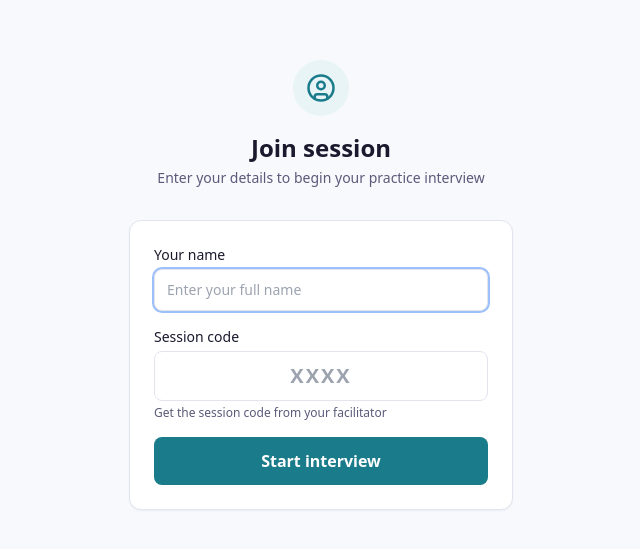
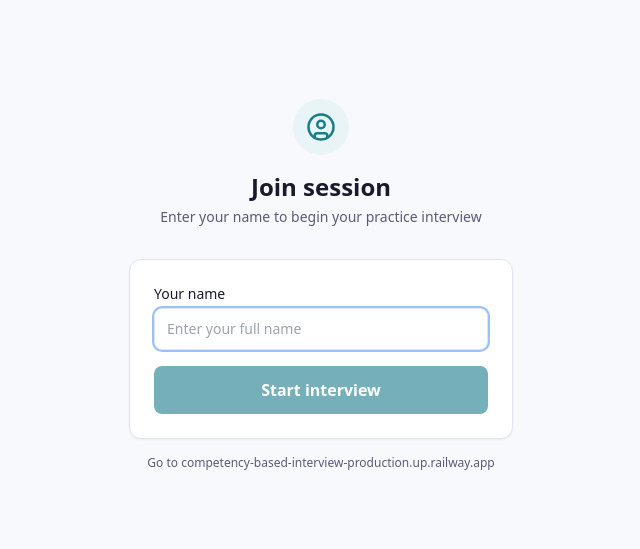
Before and after one commit to zohrab1919-eng/Competency-Based-Interview, a Next.js app: page /participant in a window 1280 px wide. Shown: the part 115-664 px from the top of the page, without its empty margins (319-959 px from the left). Built offline with nearby package versions, Linux system fonts and the light colour scheme.

Commit message:
fix: remove session code — participants just enter name and join directly

```diff
--- a/app/participant/page.tsx
+++ b/app/participant/page.tsx
@@ -2,43 +2,38 @@
 
 import { useState } from 'react';
 import { useRouter } from 'next/navigation';
-import { loadFacilitatorConfig, saveFacilitatorConfig, saveParticipantSession, generateId, getEnvSessionCode } from '@/lib/storage';
+import { saveParticipantSession, generateId, loadFacilitatorConfig, saveFacilitatorConfig } from '@/lib/storage';
 import { ParticipantSession } from '@/lib/types';
+import { defaultJDs, defaultPersonas } from '@/lib/defaults';
 import { UserCircle } from 'lucide-react';
 
 export default function ParticipantJoinPage() {
   const router = useRouter();
   const [name, setName] = useState('');
-  const [code, setCode] = useState('');
-  const [error, setError] = useState('');
   const [loading, setLoading] = useState(false);
 
   function handleSubmit(e: React.FormEvent) {
     e.preventDefault();
-    setError('');
-    if (!name.trim()) { setError('Please enter your name.'); return; }
-    if (code.trim().length !== 4) { setError('Session code must be 4 characters.'); return; }
+    if (!name.trim() || loading) return;
+    setLoading(true);
 
-    setLoading(true);
-    const config = loadFacilitatorConfig();
-    const envCode = getEnvSessionCode();
-    const validCode = envCode || config.sessionCode;
-
-    if (code.toUpperCase() !== validCode.toUpperCase()) {
-      setError("That session code doesn't match an active session. Check with your facilitator.");
-      setLoading(false);
-      return;
+    // Load facilitator config if available (facilitator's browser), otherwise use defaults
+    let config;
+    try {
+      config = loadFacilitatorConfig();
+    } catch {
+      config = null;
     }
 
-    // Determine persona
-    const personaId = config.assignedPersonas[name.trim()] || config.activePersonaId;
+    const activeJdId = config?.activeJdId || defaultJDs[0].id;
+    const activePersonaId = config?.assignedPersonas?.[name.trim()] || config?.activePersonaId || defaultPersonas[0].id;
 
     const session: ParticipantSession = {
       id: generateId(),
       participantName: name.trim(),
-      sessionCode: code.toUpperCase(),
-      jdId: config.activeJdId,
-      personaId,
+      sessionCode: 'OPEN',
+      jdId: activeJdId,
+      personaId: activePersonaId,
       status: 'not_started',
       messages: [],
       starCoverageByCompetency: {},
@@ -50,14 +45,17 @@ export default function ParticipantJoinPage() {
 
     saveParticipantSession(session);
 
-    // Register in facilitator config
-    const existing = config.sessions.findIndex(
-      (s) => s.participantName === name.trim() && s.sessionCode === code.toUpperCase()
-    );
-    if (existing < 0) {
-      config.sessions.push(session);
+    // Register session in facilitator config if on same browser
+    try {
+      if (config) {
+        const existing = config.sessions.findIndex((s) => s.participantName === name.trim());
+        if (existing < 0) config.sessions.push(session);
+        else config.sessions[existing] = session;
+        saveFacilitatorConfig(config);
+      }
+    } catch {
+      // Fine — participant is on a different device
     }
-    saveFacilitatorConfig(config);
 
     router.push('/participant/interview');
   }
@@ -70,7 +68,7 @@ export default function ParticipantJoinPage() {
             <UserCircle size={30} />
           </div>
           <h1 className="text-2xl font-semibold" style={{ color: '#1A1A2E' }}>Join session</h1>
-          <p className="text-sm mt-1" style={{ color: '#5A5A7A' }}>Enter your details to begin your practice interview</p>
+          <p className="text-sm mt-1" style={{ color: '#5A5A7A' }}>Enter your name to begin your practice interview</p>
         </div>
 
         <div className="bg-white rounded-xl border shadow-sm p-6" style={{ borderColor: '#E2E4EF' }}>
@@ -88,34 +86,20 @@ export default function ParticipantJoinPage() {
               />
             </div>
 
-            <div>
-              <label className="block text-sm font-medium mb-1" style={{ color: '#1A1A2E' }}>Session code</label>
-              <input
-                type="text"
-                maxLength={4}
-                className="w-full px-3 py-2.5 rounded-lg border text-sm outline-none focus:ring-2 uppercase tracking-widest text-center text-xl font-bold"
-                style={{ borderColor: '#E2E4EF', color: '#1C2C6E' }}
-                value={code}
-                onChange={(e) => setCode(e.target.value.toUpperCase())}
-                placeholder="XXXX"
-              />
-              <p className="text-xs mt-1" style={{ color: '#5A5A7A' }}>Get the session code from your facilitator</p>
-            </div>
-
-            {error && (
-              <div className="rounded-lg p-3 text-sm" style={{ backgroundColor: '#FEF2F2', color: '#991B1B' }}>{error}</div>
-            )}
-
             <button
               type="submit"
-              disabled={loading}
+              disabled={!name.trim() || loading}
               className="w-full py-3 rounded-lg font-semibold text-white disabled:opacity-60"
               style={{ backgroundColor: '#1A7B8A' }}
             >
-              {loading ? 'Joining...' : 'Start interview'}
+              {loading ? 'Starting...' : 'Start interview'}
             </button>
           </form>
         </div>
+
+        <p className="text-center text-xs mt-4" style={{ color: '#5A5A7A' }}>
+          Go to <span className="font-medium">competency-based-interview-production.up.railway.app</span>
+        </p>
       </div>
     </div>
   );
```
